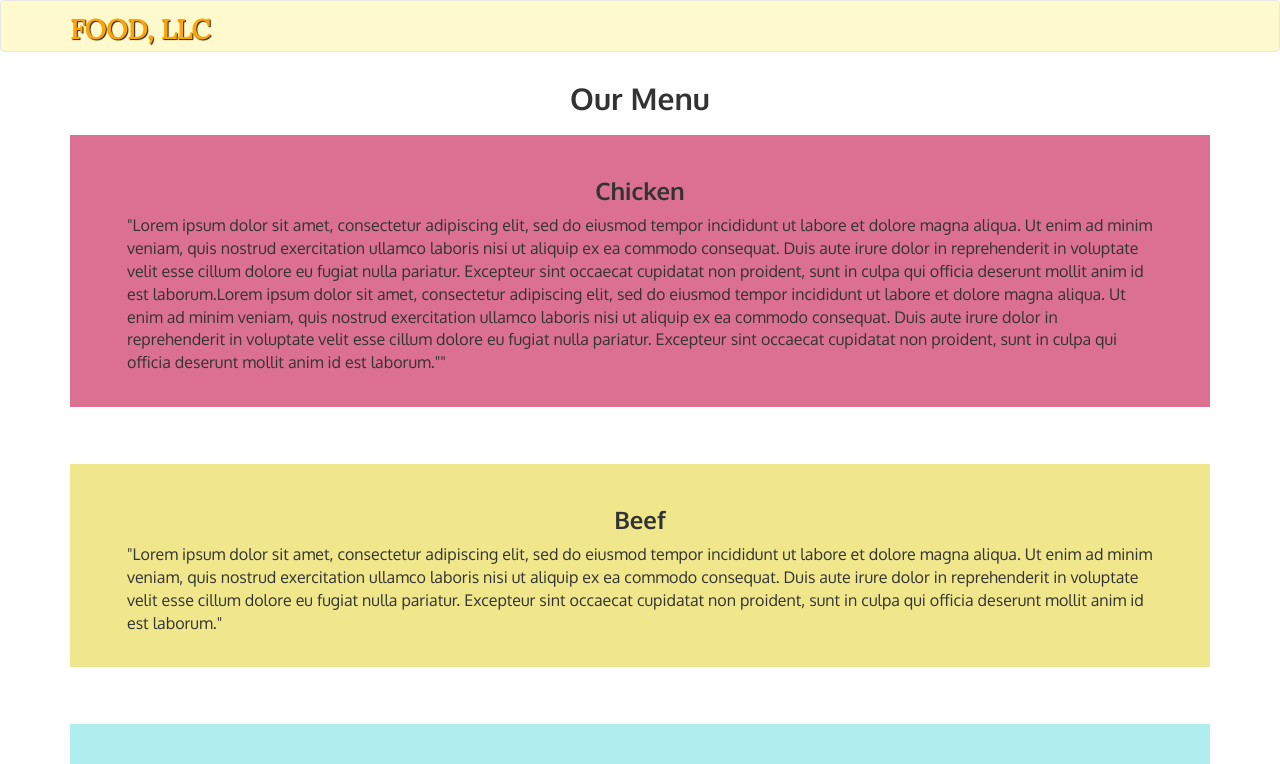
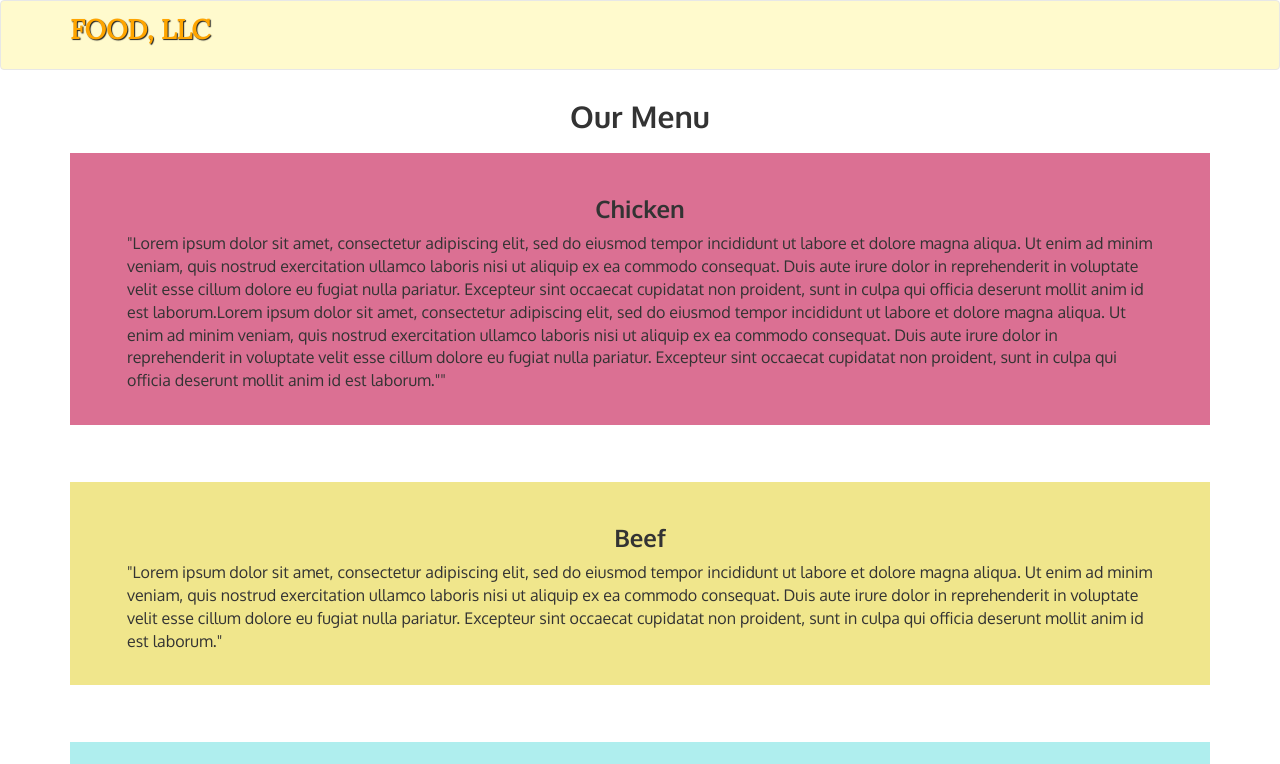
Before and after one commit to otop/coursera-learning, a plain HTML site: page module3-solution/index.html in a window 1280 px wide. Shown: the top 764 px of the page. Drawn offline with Linux system fonts and the light colour scheme.

Commit message:
Changes to header height

```diff
--- a/module3-solution/css/styles.css
+++ b/module3-solution/css/styles.css
@@ -1,6 +1,10 @@
 body {
 	font-family: 'Oxygen', sans-serif;
 	font-size: 16px;
+}
+
+.navbar {
+	min-height: 70px;
 }
 
 .navbar-brand h1 {
@@ -17,6 +21,9 @@ body {
 
 #header-nav {
 	background: #FFFACD;
+	border-radius: 0
+	border: 0;
+	height:
 }
 
 .navbar-header button.navbar-toggle {
```
